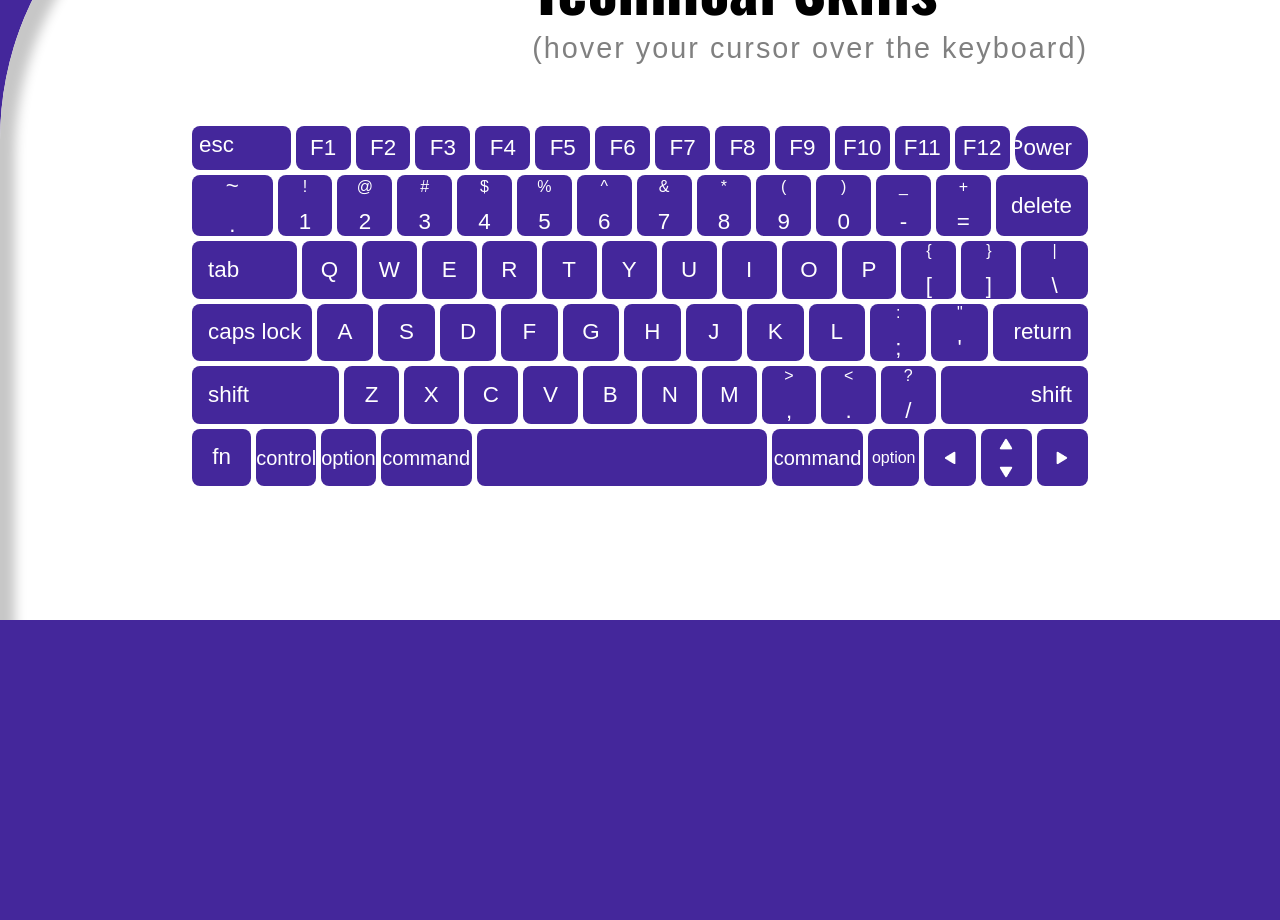
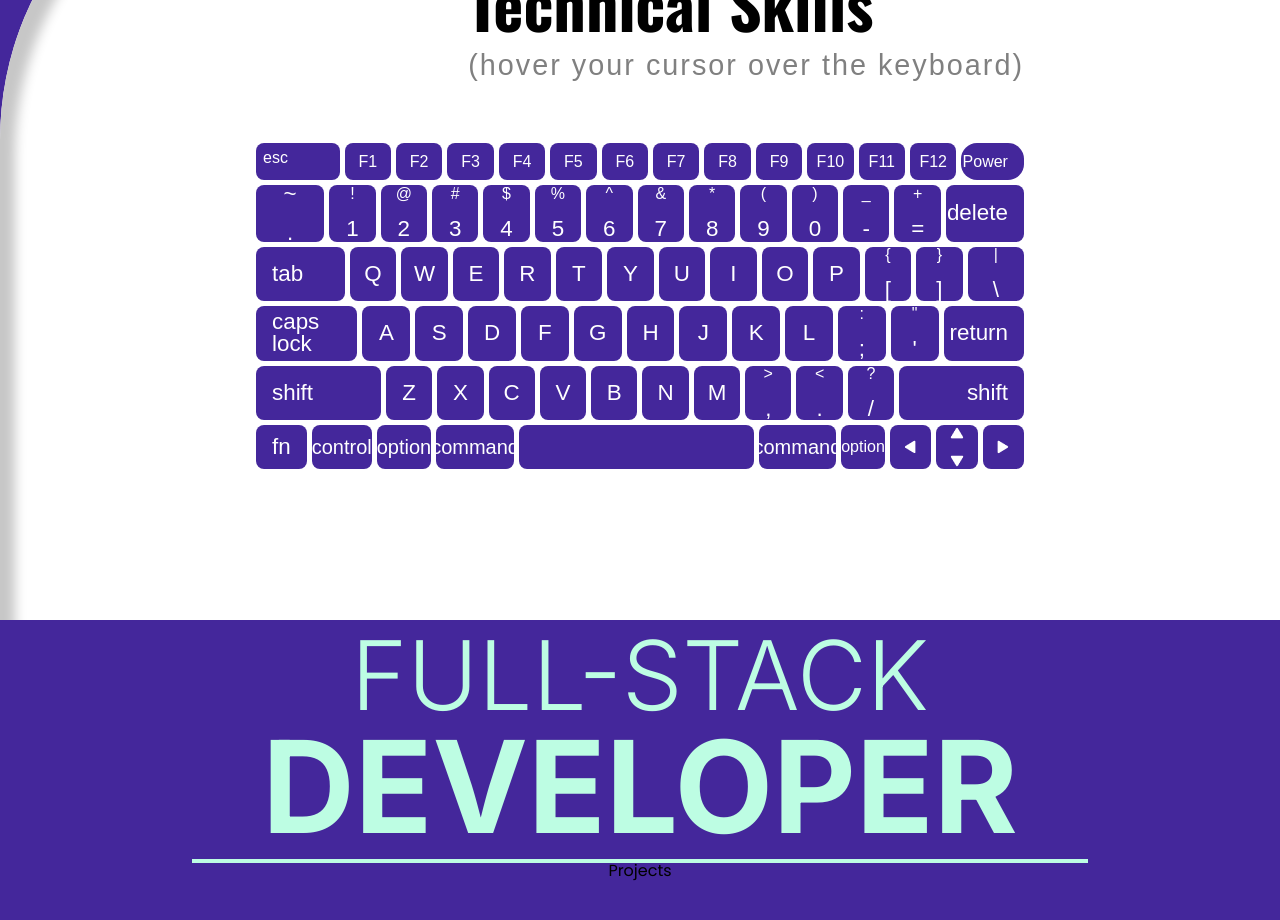
Before and after one commit to ishanbhardwaj00/Portfolio, a Next.js app: page / in a window 1280 px wide. Shown: the part 980-1900 px from the top of the page. Before the commit the page ends 1600 px from the top, so only its background shows below. Built offline with nearby package versions, Linux system fonts and the light colour scheme.

Commit message:
keyboard section completed, onto project section

```diff
--- a/src/app/layout.tsx
+++ b/src/app/layout.tsx
@@ -6,6 +6,7 @@ import Home from './page'
 import Navigation from '@/components/Navigation/Navigation'
 import Main from '@/components/Main/Main'
 import Skills from '@/components/Skills/Skills'
+import ProjectSection from '@/components/ProjectSection/ProjectSection'
 
 export const metadata: Metadata = {
   title: 'Ishan | Portfolio',
@@ -23,6 +24,7 @@ const layout = ({ children }: { children: React.ReactNode }) => {
         <Navigation />
         <Main />
         <Skills />
+        <ProjectSection />
         {/* {children} */}
       </body>
     </html>
--- a/src/components/Keyboard/keyboard.module.css
+++ b/src/components/Keyboard/keyboard.module.css
@@ -23,7 +23,7 @@
   display: flex;
   gap: 5px;
   color: white;
-  font-size: 1.4rem;
+  font-size: 1rem;
   font-family: Arial, Helvetica, sans-serif;
   width: 100%;
 }
@@ -49,13 +49,20 @@
 
 .skillKey:hover .expandedSkills {
   opacity: 1;
-  width: 350%;
+  box-shadow: -5px -5px grey inset;
+  width: max-content;
+  transform: scaleX(1);
+}
+
+.expandedSkills .skillKey > span {
+  opacity: 0;
 }
 
 .expandedSkills > div {
   display: flex;
   justify-content: center;
   align-items: center;
+  padding: 0 0.5rem;
   gap: 0.5rem;
 }
 .expandedSkills img {
@@ -69,7 +76,6 @@
   overflow: hidden;
   top: 0;
   left: 0;
-  gap: 1rem;
   letter-spacing: 1px;
   height: 100%;
   color: black;
@@ -79,20 +85,9 @@
   font-size: 1.5rem;
   padding: 0 1rem;
   opacity: 0;
-  width: 0;
-  transition: all 300ms ease-in-out;
-  transform-origin: center;
-}
-.expandedContainer {
-  z-index: 1;
-  position: absolute;
-  height: 100%;
-  top: 0;
-  left: 0;
-  display: none;
-}
-.expandedSkills {
-  display: flex;
+  transition: all 300ms ease;
+  transform: scaleX(0);
+  transform-origin: left;
 }
 
 .main:hover .key {
--- /dev/null
+++ b/src/components/ProjectSection/Divider/Divider.tsx
@@ -0,0 +1,7 @@
+import styles from './divider.module.css'
+
+const Divider = () => {
+  return <div className={styles.divider}></div>
+}
+
+export default Divider
--- /dev/null
+++ b/src/components/ProjectSection/Divider/divider.module.css
@@ -0,0 +1,6 @@
+.divider {
+  width: 70%;
+  height: 0.5%;
+  background-color: #bdfde3;
+  align-self: center;
+}
--- /dev/null
+++ b/src/components/ProjectSection/Header/Header.tsx
@@ -0,0 +1,19 @@
+import styles from './header.module.css'
+import { Inter, Poppins } from '@next/font/google'
+
+const poppins = Inter({
+  weight: ['300', '700'],
+  style: 'normal',
+  subsets: ['latin'],
+})
+
+const Header = () => {
+  return (
+    <div className={`${styles.header} ${poppins.className}`}>
+      <span className={`${styles.title}`}>FULL-STACK</span>
+      <span className={`${styles.subtitle}`}>DEVELOPER</span>
+    </div>
+  )
+}
+
+export default Header
--- /dev/null
+++ b/src/components/ProjectSection/Header/header.module.css
@@ -0,0 +1,14 @@
+.header {
+  flex: 3;
+  color: #bdfde3;
+  display: flex;
+  flex-direction: column;
+  font-size: 6rem;
+  align-items: center;
+  justify-content: center;
+}
+
+.subtitle {
+  font-size: 8rem;
+  font-weight: bold;
+}
--- /dev/null
+++ b/src/components/ProjectSection/ProjectSection.tsx
@@ -0,0 +1,16 @@
+import Divider from './Divider/Divider'
+import Header from './Header/Header'
+import styles from './projects.module.css'
+import Projects from './Projects/Projects'
+
+const ProjectSection = () => {
+  return (
+    <div className={styles.main}>
+      <Header />
+      <Divider />
+      <Projects />
+    </div>
+  )
+}
+
+export default ProjectSection
--- /dev/null
+++ b/src/components/ProjectSection/Projects/Projects.tsx
@@ -0,0 +1,7 @@
+import styles from './projects.module.css'
+
+const Projects = () => {
+  return <div className={styles.main}>Projects</div>
+}
+
+export default Projects
--- /dev/null
+++ b/src/components/ProjectSection/Projects/projects.module.css
@@ -0,0 +1,4 @@
+.main {
+  flex: 7;
+  /* background-color: white; */
+}
--- /dev/null
+++ b/src/components/ProjectSection/projects.module.css
@@ -0,0 +1,7 @@
+.main {
+  height: 100vh;
+  display: flex;
+  flex-direction: column;
+  align-items: center;
+  justify-content: center;
+}
--- a/src/components/Skills/skills.module.css
+++ b/src/components/Skills/skills.module.css
@@ -10,7 +10,7 @@
 
 .main {
   /* background-color: pink; */
-  width: 80%;
+  width: 70%;
   height: 80%;
   padding: 0 5%;
   display: flex;
```
